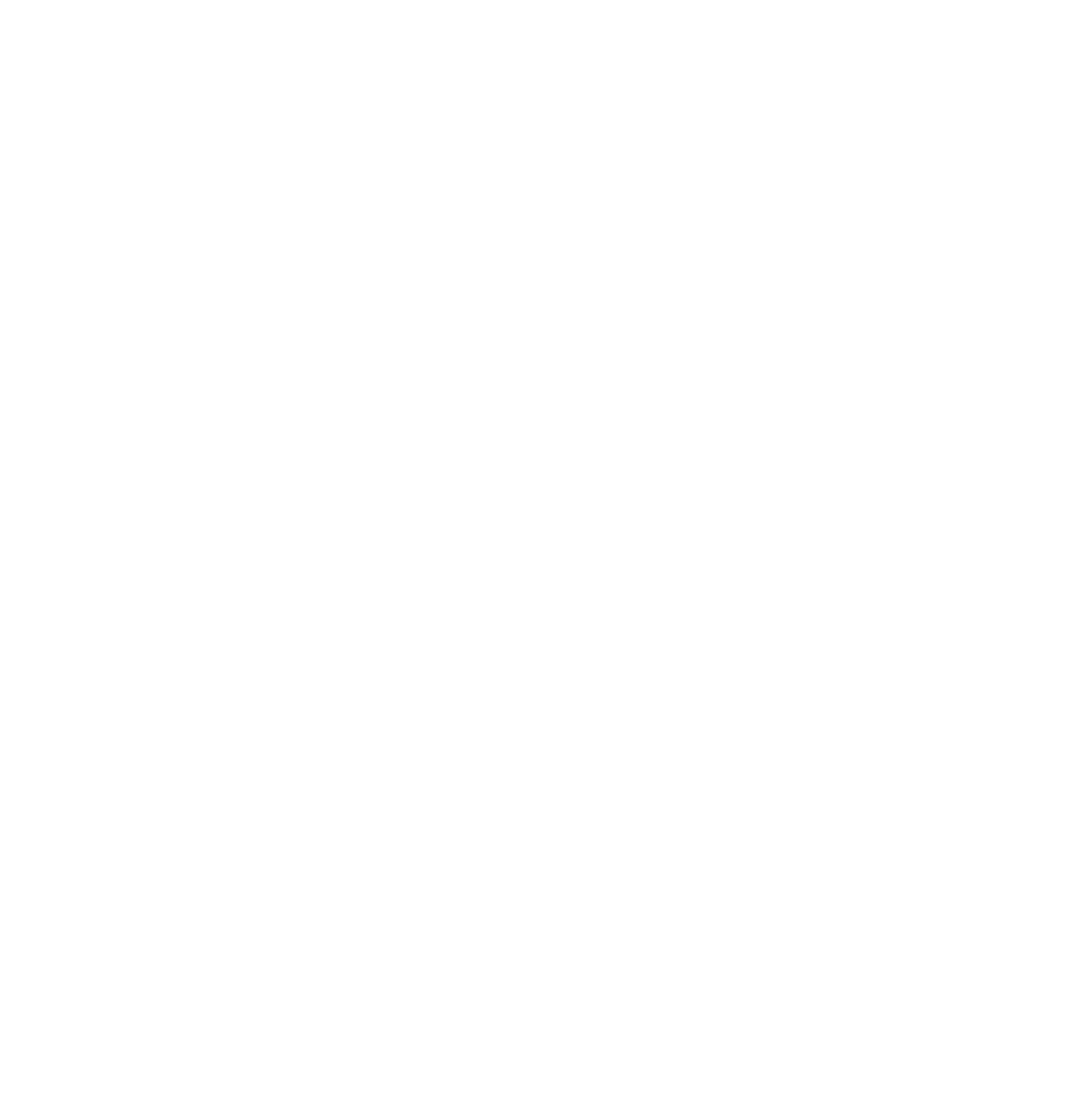
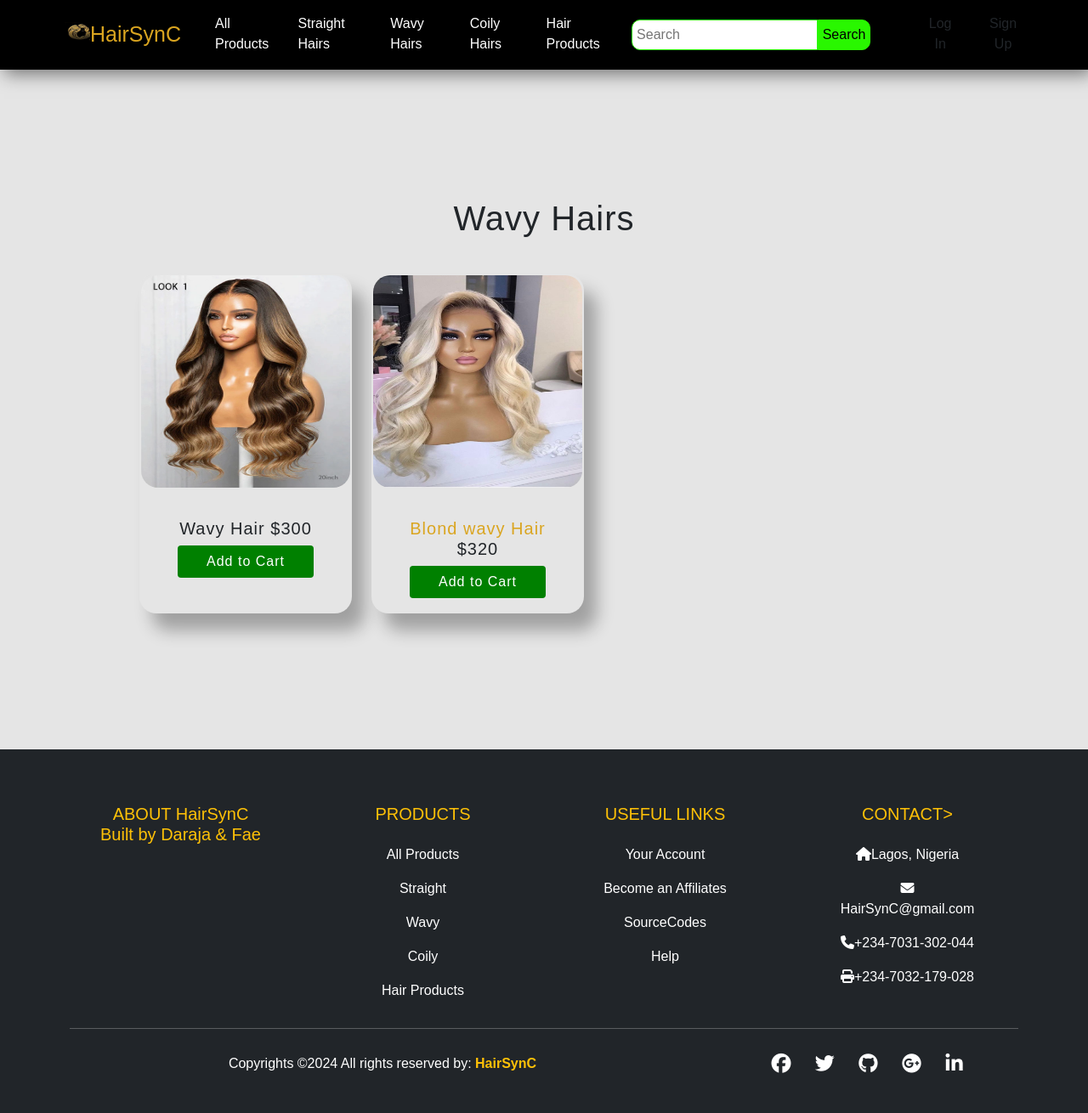
Before and after one commit to NwoguGlory1/HairSynC, a Django app: page /store/wavyhair/ in a window 1280 px wide. Before the commit the page is empty. Shown: the whole page at 85% size. Before the commit the page ends 800 px from the top, so only its background shows below. Run offline with Django 5.2, Linux system fonts and the light colour scheme; some libraries are stand-ins or nearby versions; some web fonts are replaced.

Commit message:
Edited nav menus

```diff
--- a/hairsync/store/static/store/css/style.css
+++ b/hairsync/store/static/store/css/style.css
@@ -214,10 +214,10 @@ section{
     background-color: white;
 }
 
-.btn signin button{
+/* .btn signin button{
     border-radius: 50px;
     width: 10rem;
-}
+} */
 
 
 
@@ -381,6 +381,19 @@ form{
     padding: 20px;
 }
 
+.checkout
+{
+    text-decoration: none;
+    background-color:#29f700;
+    padding: 1em 2em;
+    color: black;
+    border-radius: 8px;
+    text-align: center;
+}
+
+.heading{
+    background-color: goldenrod !important;
+}
 /* th{
     padding-left: 20px;
 } */
--- a/hairsync/store/templates/store/index.html
+++ b/hairsync/store/templates/store/index.html
@@ -80,11 +80,11 @@
           <button class="btn ms-auto sign" p-2 my-lg-0 my-2>Logout</button>
        </a>
       {% else %}
-        <a class="log" href="{% url 'store:login_page' %}">
-          <button class="btn btn-primary ms-auto">Log In</button>
+        <a style="height: 200px;" href="{% url 'store:login_page' %}">
+          <!-- <button class="">Log In</button> -->
         </a>
         <a href="{% url 'store:register_form' %}">
-          <button class="btn btn-primary ms-auto sign p-2 my-lg-0 my-2">Sign Up</button>
+          <!-- <button class="">Sign Up</button> -->
         </a>
       {% endif %}
 
--- a/hairsync/store/templates/store/wavyhair.html
+++ b/hairsync/store/templates/store/wavyhair.html
@@ -0,0 +1,238 @@
+<!DOCTYPE html>
+<html lang="en">
+
+<head>
+  {% load static %}
+  <meta charset="utf-8">
+  <meta content="width=device-width, initial-scale=1.0" name="viewport">
+  <meta http-equiv="X-UA-Compatible" content="IE=edge">
+
+  <title>HairSynC</title>
+  <meta content="" name="description">
+  <meta content="" name="keywords">
+
+  <!-- Favicons -->
+  <link href="{% static 'store/images/favicon.png' %}" rel="icon">
+
+  <!-- Template Main CSS File -->
+  <link rel="stylesheet" href="{% static 'store/css/style.css' %}">
+
+  <!-- Template Main CSS File
+  <link href="login.html" rel="" >
+  <link href="signup.html" rel="" >
+  <link href="home.html" rel="" >
+  <link href="all Categories.html" rel="" >
+  <link href="straight.html" rel="" >
+  <link href="wavy.html" rel="">
+  <link href="coily.html" rel="" >
+  <link href="contact.html" rel="" >
+
+-->
+
+  <!-- Link to boostrap-->
+  <link href="{% static 'store/css/all.min.css' %}" rel="stylesheet">
+  <link href="{% static 'store/css/bootstrap.min.css' %}" rel="stylesheet">
+  <link href="{% static 'store/css/bootstrap-icons.css' %}" rel="stylesheet">
+
+</head>
+<body>
+<!--Navbar-->
+<nav class="navbar navbar-expand-xl navbar-dark" id="navbar">
+  <div class="container-fluid">
+    <a class="navbar-brand" href="{% url 'store:index' %}">
+      <img class="d-inline-block align-text-top" src="{% static 'store/images/Logo.png' %}" alt="logo" width="30" height="24">HairSynC
+    </a>
+    <button class="navbar-toggler" type="button" data-bs-toggle="collapse" data-bs-target="#navbarSupportedContent" aria-controls="navbarScroll" aria-expanded="false" aria-label="Toggle navigation">
+      <span class="navbar-toggler-icon"></span>
+     </button>
+    <div class="collapse navbar-collapse" id="navbarSupportedContent">
+      <ul class="navbar-nav m-auto my-2 my-lg-0">
+        <li class="nav-item">
+          <a class="nav-link" href="{% url 'store:index' %}"></a>
+          </li>
+          <li class="nav-item">
+            <a class="nav-link" href="{% url 'store:products' %}">All Products</a>
+          </li>
+          <li class="nav-item">
+            <a class="nav-link" href="{% url 'store:straight' %}">Straight Hairs</a>
+          </li>
+          <li class="nav-item">
+            <a class="nav-link" href="{% url 'store:wavy' %}">Wavy Hairs</a>
+          </li>
+          <li class="nav-item">
+            <a class="nav-link" href="{% url 'store:coily' %}">Coily Hairs</a>
+          </li>
+          <li class="nav-item">
+            <a class="nav-link" href="{% url 'store:hair_products' %}">Hair Products</a>
+          </li>
+            <!-- <li class="nav-item">
+            <a class="nav-link" href="#contact">Contact</a>
+          </li>  -->
+        </ul>
+        <form class="search">
+          <input type="search" placeholder="Search" aria-label="Search">
+          <button type="submit">Search</button>
+        </form>
+        {% if user.is_authenticated %}
+        <p class="ms-auto my-lg-0 my-2">Welcome, {{ user.username }}!</p>
+        <a href="{% url 'store:logout' %}">
+          <button class="btn ms-auto sign" p-2 my-lg-0 my-2>Logout</button>
+       </a>
+      {% else %}
+        <a href="{% url 'store:login_page' %}">
+          <button class="btn ms-auto sign" p-2 my-lg-0 my-2>Log In</button>
+        </a>
+        <a href="{% url 'store:register_form' %}">
+          <button class="btn ms-auto sign" p-2 my-lg-0 my-2>Sign Up</button>
+        </a>
+      {% endif %}
+
+  </div>
+</nav>
+
+<!--Wavy-->
+<section id="wavy">
+  <div class="container-fluid m-5">
+    <!-- <div class="m-5"> -->
+    <h1 class="text-center my-3">Wavy Hairs</h1>
+    <div class="hairs">
+      <!-- <div class="col-lg-4 col-md-4 col-12"> -->
+        <div>
+          <div class="card">
+            <img src="{% static 'store/images/wavvyhair.png' %}" class="card-img-top">
+            <div class="card-body text-center">
+              <h5 class="card-title">Wavy Hair </a> $300 </h5>
+
+              <a href="#" class="btn signin">Add to Cart </a>
+            </div>
+          </div>
+        </div>
+    <!-- <div class="col-lg-4 col-md-4 col-12"> -->
+        <div>
+          <div class="card">
+            <img src="{% static 'store/images/blondewavy.png' %}" class="card-img-top">
+            <div class="card-body text-center">
+              <h5 class="card-title"><a href="">Blond wavy Hair </a> $320</h5>
+
+              <a href="#" class="btn signin">Add to Cart</a>
+            </div>
+        </div>
+      </div>
+    </div>
+  </div>
+</section>
+
+<!--Footer-->
+<footer class="bg-dark text-white pt-5 pb-4">
+  <div class="container text-center text-md-left">
+    <div class="row text-center text-md text-md-left">
+      <div class="col-md-3 col-lg-3 col-xl-3 mx auto mt-3">
+        <h5 class="mb-4 font-weight-bold text-warning"><a href="about.html" class="text-decoration-none text-warning">ABOUT HairSynC</a>
+          <p> Built by Daraja & Fae </p>
+        </div>
+        <div class="col-md-2 col-lg-2 col-xl-2 mx-auto mt-3">
+          <h5 class="text-uppercase mb-4 font-weight-bold text-warning">Products</h5>
+          <p>
+            <a href="{% url 'store:products' %}" class="text-white" style="text-decoration: none;">All Products</a>
+          </p>
+          <p>
+            <a href="{% url 'store:straight' %}" class="text-white" style="text-decoration: none;">Straight</a>
+          </p>
+          <p>
+            <a href="{% url 'store:wavy' %}" class="text-white" style="text-decoration: none;">Wavy</a>
+          </p>
+          <p>
+            <a href="{% url 'store:coily' %}" class="text-white" style="text-decoration: none;">Coily</a>
+          </p>
+          <p>
+            <a href="{% url 'store:hair_products' %}" class="text-white" style="text-decoration: none;">Hair Products</a>
+          </p>
+        </div>
+        <div class="col-md-3 col-lg-2 col-xl-2 mx-auto mt-3">
+          <h5 class="text-uppercase mb-4 font-weight-bold text-warning">Useful Links</h5>
+          <p>
+            <a href="#" class="text-white" style="text-decoration: none;">Your Account</a>
+          </p>
+          <p>
+            <a href="#" class="text-white" style="text-decoration: none;">Become an Affiliates</a>
+          </p>
+          <p>
+            <a href="#" class="text-white" style="text-decoration: none;">SourceCodes</a>
+          </p>
+          <p>
+            <a href="#contact.html" class="text-white" style="text-decoration: none;">Help</a>
+          </p>
+        </div>
+        <div class="col-md-4 col-lg-3 col-xl-2 mx-auto mt-3">
+          <h5 class="text-uppercase mb-4 font-weight-bold text-warning">Contact></h5>
+          <p>
+            <i class="fas fa-home mr-3"></i>Lagos, Nigeria
+          </p>
+          <p>
+            <i class="fas fa-envelope mr-3"></i>HairSynC@gmail.com
+          </p>
+          <p>
+            <i class="fas fa-phone mr-3"></i>+234-7031-302-044
+          </p>
+          <p>
+            <i class="fas fa-print mr-3"></i>+234-7032-179-028
+          </p>
+        </div>
+    </div>
+    <hr class="mb-4">
+    <div class="row align-items-center">
+      <div class="col-md-7 col-lg-8">
+        <p>Copyrights ©2024 All rights reserved by:
+          <a href="#" style="text-decoration: none;">
+            <strong class="text-warning">HairSynC</strong>
+          </a></p>
+      </div>
+      <div class="col-md-5 col-lg-4">
+        <div class="text-center text-md-right">
+          <ul class="list-unstyled list-inline">
+            <li class="list-inline-item">
+              <a href="#" class="btn-floating btn-sm text-white" style="font-size: 23px;"><i class="fab fa-facebook"></i></a>
+            </li>
+            <li class="list-inline-item">
+              <a href="#" class="btn-floating btn-sm text-white" style="font-size: 23px;"><i class="fab fa-twitter"></i></a>
+            </li>
+            <li class="list-inline-item">
+              <a href="https://github.com/NwoguGlory1/HairSynC" class="btn-floating btn-sm text-white" style="font-size: 23px;"><i class="fab fa-github"></i></a>
+            </li>
+            <li class="list-inline-item">
+              <a href="#" class="btn-floating btn-sm text-white" style="font-size: 23px;"><i class="fab fa-google-plus"></i></a>
+            </li>
+            <li class="list-inline-item">
+              <a href="#" class="btn-floating btn-sm text-white" style="font-size: 23px;"><i class="fab fa-linkedin-in"></i></a>
+            </li>
+          </ul>
+        </div>
+      </div>
+    </div>
+  </div>
+</footer>
+
+{% if messages %}
+<!-- Iterate over Django messages -->
+{% for message in messages %}
+    <!-- Display messages using SweetAlert.js -->
+    <script>
+        Swal.fire({
+            icon: '{{ message.tags }}', // Use the message tags as SweetAlert.js icons
+            title: '{{ message.tags|capfirst }}', // Capitalize the first letter of the tag
+            text: '{{ message }}',
+            timer: 10000, // Automatically close after 10 seconds
+            showConfirmButton: false, // Do not show a confirmation button
+            position: 'top-end', // Show notifications at the top-end
+            // Add more options as needed
+        });
+    </script>
+{% endfor %}
+{% endif %}
+<!-- Include SweetAlert.js -->
+  <script src="https://cdn.jsdelivr.net/npm/sweetalert2@10"></script>
+  <script src="{% static 'store/js/bootstrap.bundle.min.js' %}"></script>
+  <script src="https://cdn.jsdelivr.net/npm/@popperjs/core@2.9.2/dist/umd/popper.min.js"></script>
+  <script src="https://cdn.jsdelivr.net/npm/bootstrap@5.0.2/dist/js/bootstrap.min.js" integrity="sha384-cVKIPhGWiC2Al4u+LWgxfKTRIcfu0JTxR+EQDz/bgldoEyl4H0zUF0QKbrJ0EcQF"></script>
+</body>
+</html>
```
Also changed, not shown: hairsync/store/templates/store/cart.html (+7 -4 lines).
